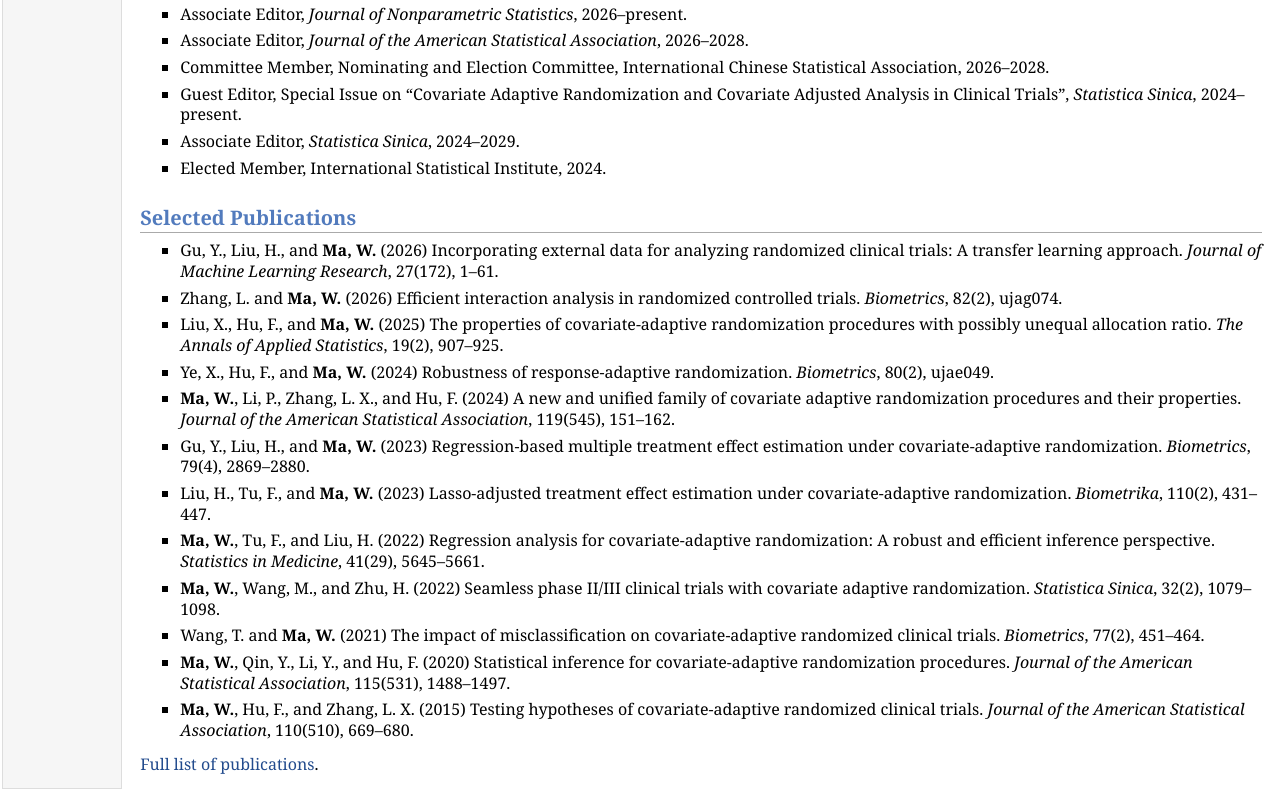
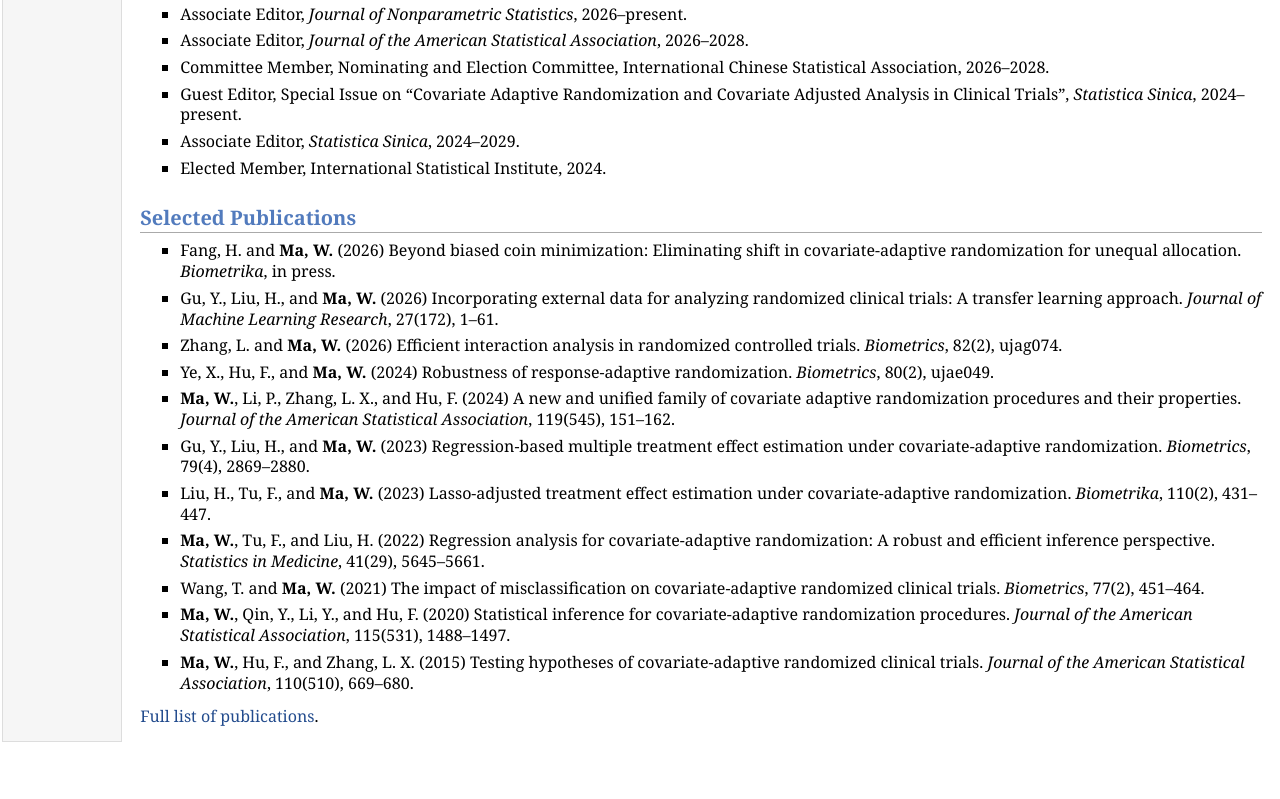
Before and after one commit to maweiruc/maweiruc.github.io, a plain HTML site: page index.html in a window 1280 px wide. Shown: the part 879-1678 px from the top of the page. After the commit the page ends 1631 px from the top, so only its background shows below. Drawn offline with Linux system fonts and the light colour scheme.

Commit message:
Add Biometrika paper and refresh selected publications

```diff
--- a/index.html
+++ b/index.html
@@ -69,15 +69,14 @@ Email: mawei [at] ruc [dot] edu [dot] cn
 </ul>
 <h2>Selected Publications</h2>
 <ul>
+<li><p>Fang, H. and <b>Ma, W.</b> (2026) Beyond biased coin minimization: Eliminating shift in covariate-adaptive randomization for unequal allocation. <i>Biometrika</i>, in press.</p></li>
 <li><p>Gu, Y., Liu, H., and <b>Ma, W.</b> (2026) Incorporating external data for analyzing randomized clinical trials: A transfer learning approach. <i>Journal of Machine Learning Research</i>, 27(172), 1&ndash;61.</p></li>
 <li><p>Zhang, L. and <b>Ma, W.</b> (2026) Efficient interaction analysis in randomized controlled trials. <i>Biometrics</i>, 82(2), ujag074.</p></li>
-<li><p>Liu, X., Hu, F., and <b>Ma, W.</b> (2025) The properties of covariate-adaptive randomization procedures with possibly unequal allocation ratio. <i>The Annals of Applied Statistics</i>, 19(2), 907&ndash;925.</p></li>
 <li><p>Ye, X., Hu, F., and <b>Ma, W.</b> (2024) Robustness of response-adaptive randomization. <i>Biometrics</i>, 80(2), ujae049.</p></li>
 <li><p><b>Ma, W.</b>, Li, P., Zhang, L. X., and Hu, F. (2024) A new and unified family of covariate adaptive randomization procedures and their properties. <i>Journal of the American Statistical Association</i>, 119(545), 151&ndash;162.</p></li>
 <li><p>Gu, Y., Liu, H., and <b>Ma, W.</b> (2023) Regression-based multiple treatment effect estimation under covariate-adaptive randomization. <i>Biometrics</i>, 79(4), 2869&ndash;2880.</p></li>
 <li><p>Liu, H., Tu, F., and <b>Ma, W.</b> (2023) Lasso-adjusted treatment effect estimation under covariate-adaptive randomization. <i>Biometrika</i>, 110(2), 431&ndash;447.</p></li>
 <li><p><b>Ma, W.</b>, Tu, F., and Liu, H. (2022) Regression analysis for covariate-adaptive randomization: A robust and efficient inference perspective. <i>Statistics in Medicine</i>, 41(29), 5645&ndash;5661.</p></li>
-<li><p><b>Ma, W.</b>, Wang, M., and Zhu, H. (2022) Seamless phase II/III clinical trials with covariate adaptive randomization. <i>Statistica Sinica</i>, 32(2), 1079&ndash;1098.</p></li>
 <li><p>Wang, T. and <b>Ma, W.</b> (2021) The impact of misclassification on covariate-adaptive randomized clinical trials. <i>Biometrics</i>, 77(2), 451&ndash;464.</p></li>
 <li><p><b>Ma, W.</b>, Qin, Y., Li, Y., and Hu, F. (2020) Statistical inference for covariate-adaptive randomization procedures. <i>Journal of the American Statistical Association</i>, 115(531), 1488&ndash;1497.</p></li>
 <li><p><b>Ma, W.</b>, Hu, F., and Zhang, L. X. (2015) Testing hypotheses of covariate-adaptive randomized clinical trials. <i>Journal of the American Statistical Association</i>, 110(510), 669&ndash;680.</p></li>
```
Also changed, not shown: publications.html (+1 -1 lines).
